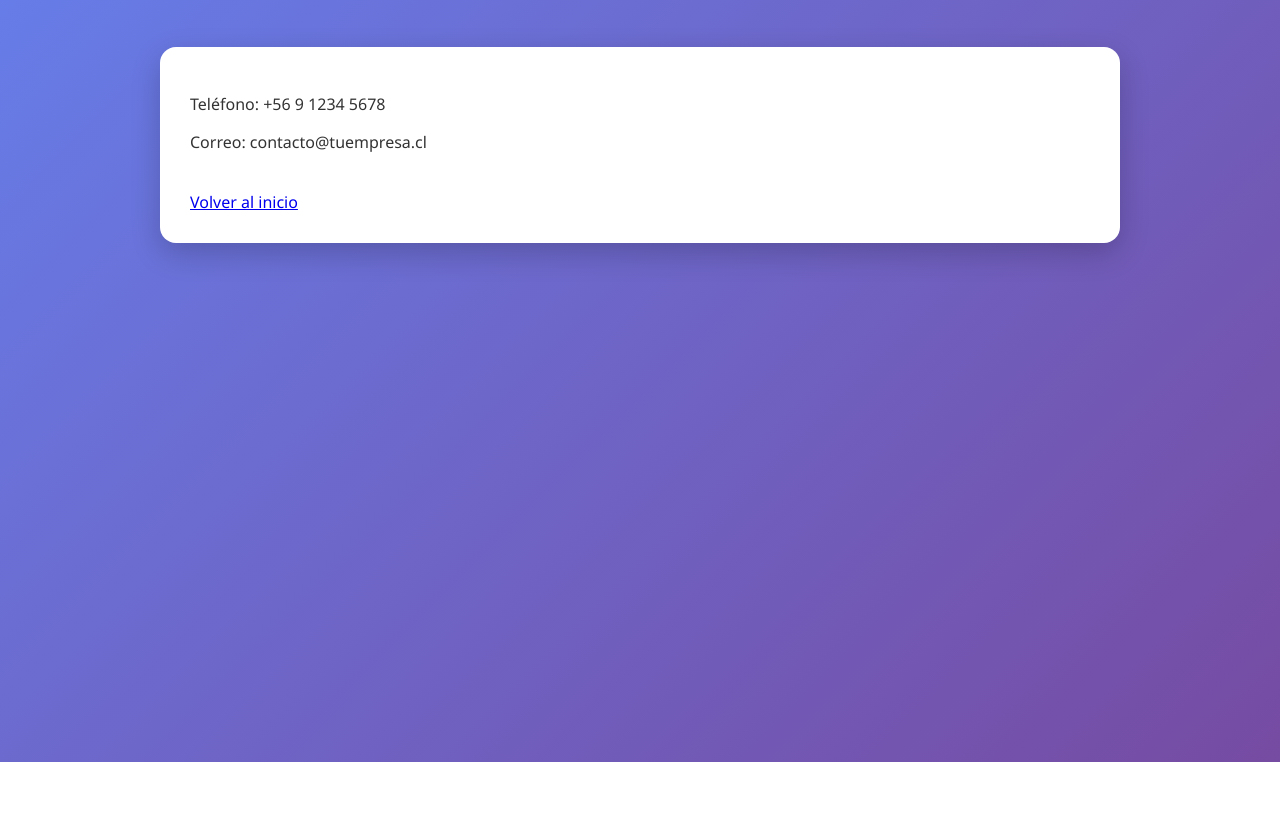
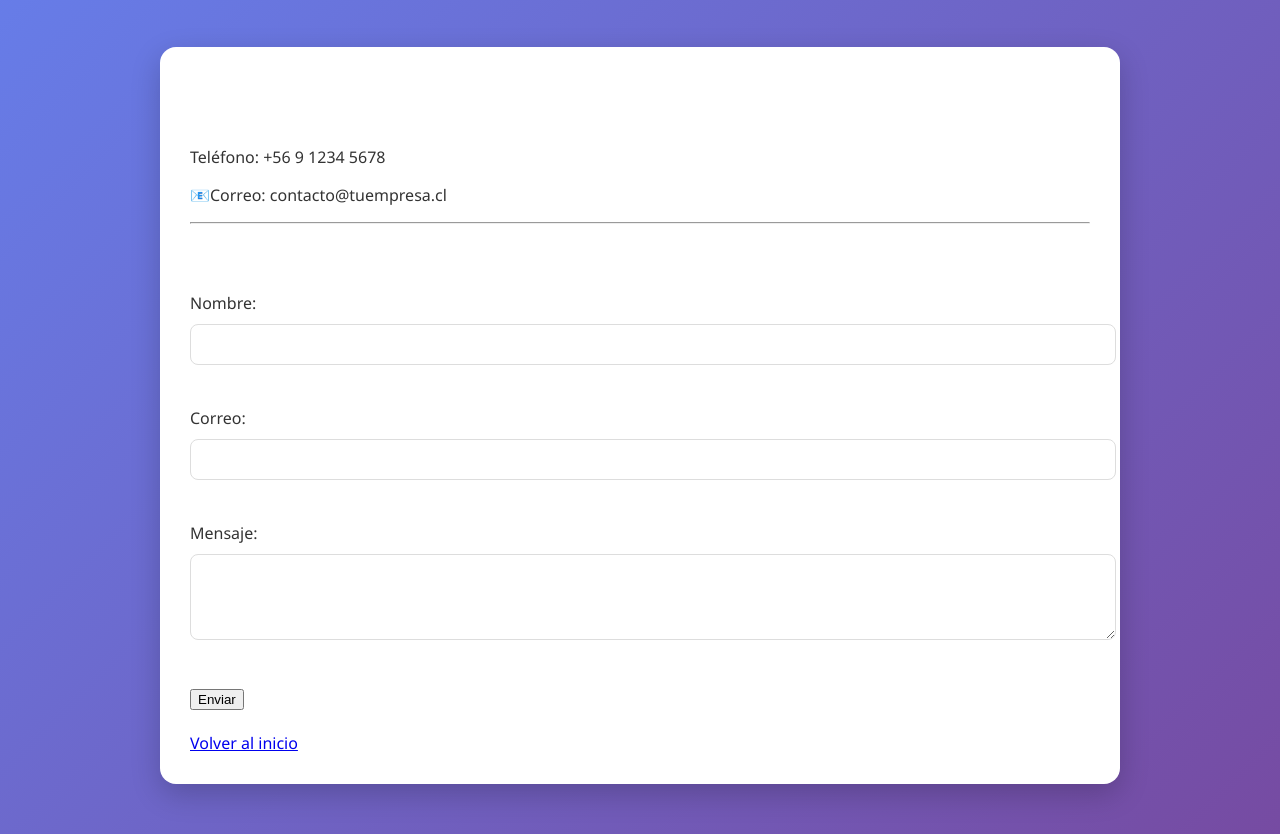
Before and after one commit to F1xha/Fullstack_Git, a plain HTML site: page contacto.html in a window 1280 px wide. Shown: the part 67-901 px from the top of the page. Before the commit the page ends 829 px from the top, so only its background shows below. Drawn offline with Linux system fonts and the light colour scheme.

Commit message:
ahora si se agrega el formulario del contacto

```diff
--- a/contacto.html
+++ b/contacto.html
@@ -11,11 +11,29 @@
     <h1>Contacto</h1>
 
     <div class="container">
+        <!-- Información de contacto -->
+        <h2>Información</h2>
         <p> Teléfono: +56 9 1234 5678</p>
-        <p> Correo: contacto@tuempresa.cl</p>
+        <p>📧Correo: contacto@tuempresa.cl</p>
+
+        <hr>
+
+        <!-- Formulario básico -->
+        <h2>Envíanos un mensaje</h2>
+        <form>
+            <label for="nombre">Nombre:</label><br>
+            <input type="text" id="nombre" name="nombre" required><br><br>
+
+            <label for="correo">Correo:</label><br>
+            <input type="email" id="correo" name="correo" required><br><br>
+
+            <label for="mensaje">Mensaje:</label><br>
+            <textarea id="mensaje" name="mensaje" rows="4" required></textarea><br><br>
+
+            <button type="submit">Enviar</button>
+        </form>
 
         <br>
-
         <a href="index.html">Volver al inicio</a>
     </div>
 
```
